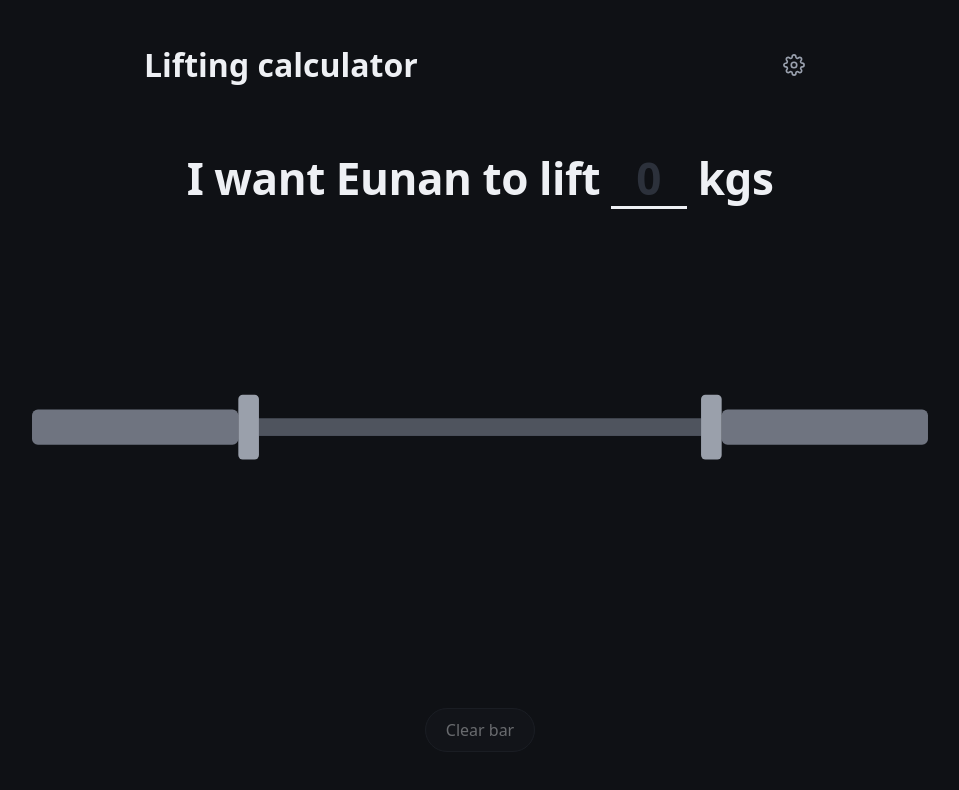
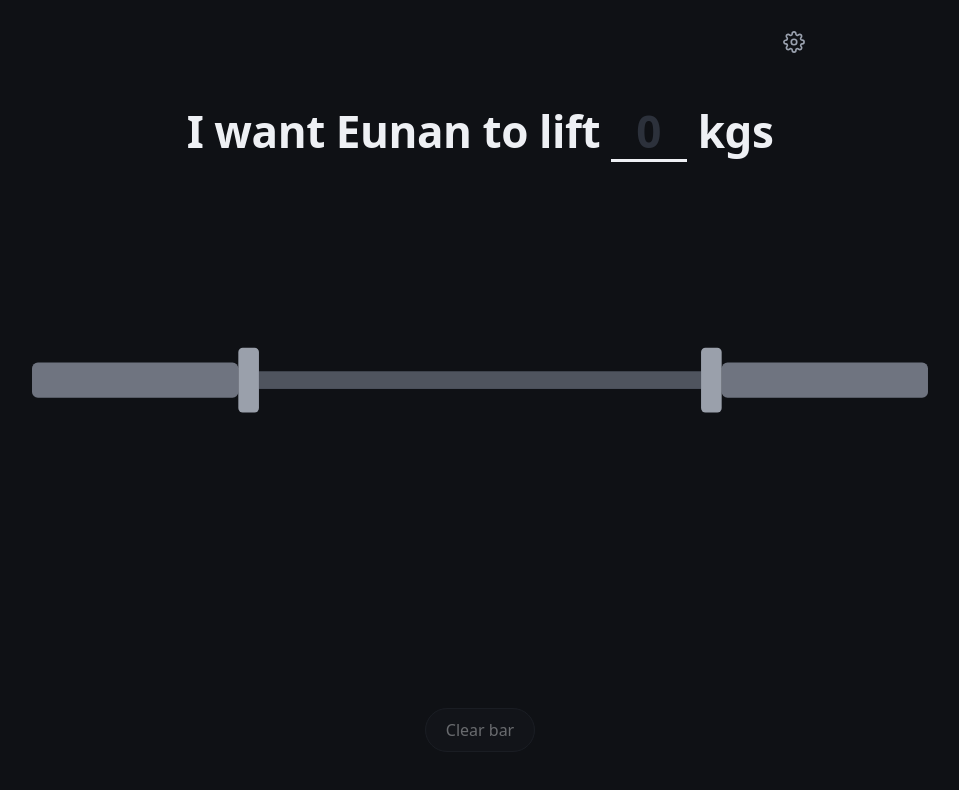
Before and after one commit to Eunanibus/lifting-calculator, a React (Vite) app: page / in a window 1280 px wide. Shown: the top 790 px of the page, without its empty margins (160-1119 px from the left). Built offline with nearby package versions, Linux system fonts and the light colour scheme.

Commit message:
fix: hide the page heading visually and update its test

```diff
--- a/src/styles.css
+++ b/src/styles.css
@@ -70,17 +70,21 @@ input {
 .header {
   display: flex;
   align-items: center;
-  justify-content: space-between;
-  gap: 1rem;
+  justify-content: flex-end;
 }
 
-.title {
-  margin: 0;
-  font-size: 0.9rem;
-  font-weight: 600;
-  letter-spacing: 0.08em;
-  text-transform: uppercase;
-  color: var(--muted);
+/* Present for assistive technology and document structure, not drawn. */
+.visually-hidden {
+  position: absolute;
+  width: 1px;
+  height: 1px;
+  margin: -1px;
+  padding: 0;
+  overflow: hidden;
+  clip: rect(0 0 0 0);
+  clip-path: inset(50%);
+  white-space: nowrap;
+  border: 0;
 }
 
 /* Buttons */
```
Also changed, not shown: 1 other file (tests, documents, lock files or other folders).
